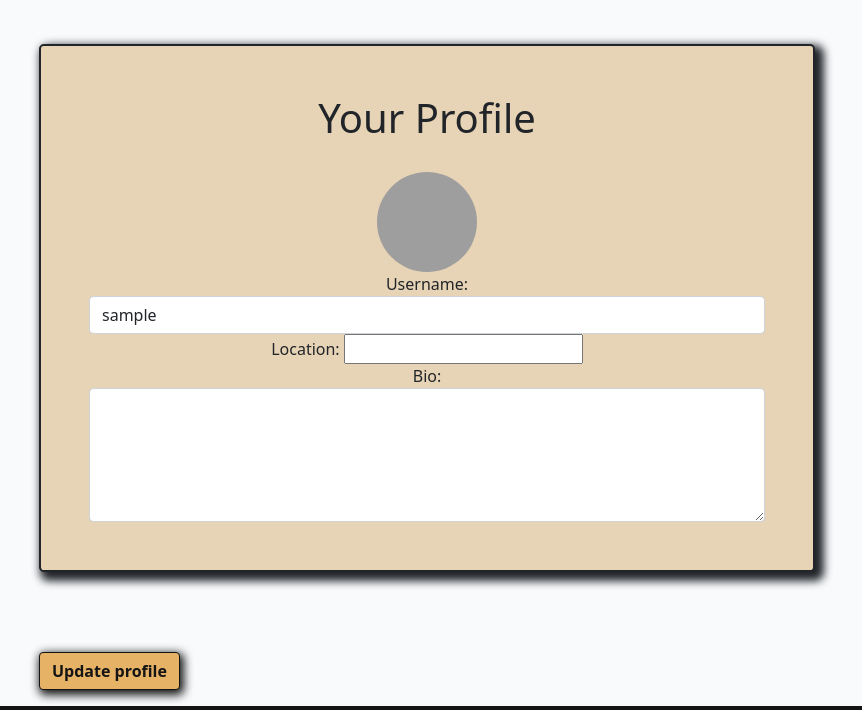
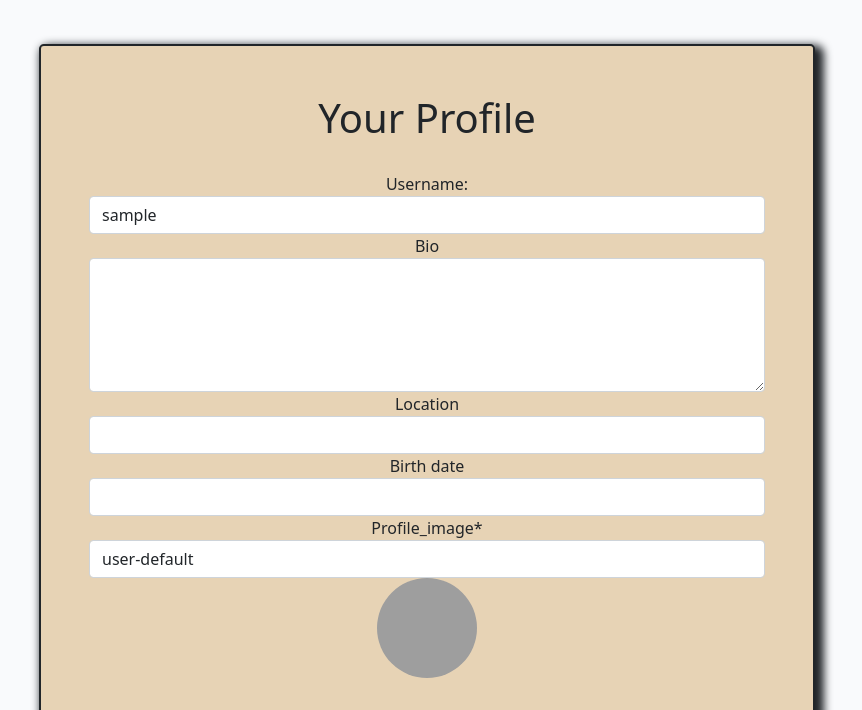
Before and after one commit to AstaJoks/we-love-dogs-PP4, a Django app: page /users/profile/ in a window 1280 px wide. Shown: the part 144-854 px from the top of the page, without its empty margins (213-1075 px from the left). Run offline with Django 3.2, Linux system fonts and the light colour scheme; the visitor is signed in with stand-in values (Sample User, id 1); data comes from the database, SQL or seed files in the repository; some libraries are stand-ins or nearby versions; grey boxes are pictures that could not be loaded.

Commit message:
Re-style the profile page

```diff
--- a/users/templates/users/profile.html
+++ b/users/templates/users/profile.html
@@ -10,25 +10,16 @@
 <div class="container form-style">
     <div class="p-5 mb-5 card-welcome border border-dark border-2 rounded-3 justify-content-center">
         <h1 class="card-title">Your Profile</h1>
+                        <!-- Username -->
+                        <div class="form-group ">
+                            <label>Username:</label>
+                            {{ user_form.username }}
+                        </div>
         <form method="post" enctype="multipart/form-data">
         {% csrf_token %}
-        {{ form | crispy }}
+        {{ profile_form | crispy }}
                 <!-- Profile Image -->
                     <img src="{{ profile.picture.url|default:'user-default_zft92h' }}" class="rounded-circle mx-auto d-block profile-pic" width="100" height="100"/>
-                <!-- Username -->
-                <div class="form-group ">
-                    <label>Username:</label>
-                    {{ user_form.username }}
-                </div>
-                <!-- Location-->
-                <div class="form-group ">
-                    <label>Location:</label>
-                    {{ profile_form.location }}
-                </div>
-                <div class="form-group ">
-                    <label>Bio:</label>
-                    {{ profile_form.bio }}
-                </div>
             </div>
                 <div><button class="btn">Update profile</button></div>
     </div>
```
